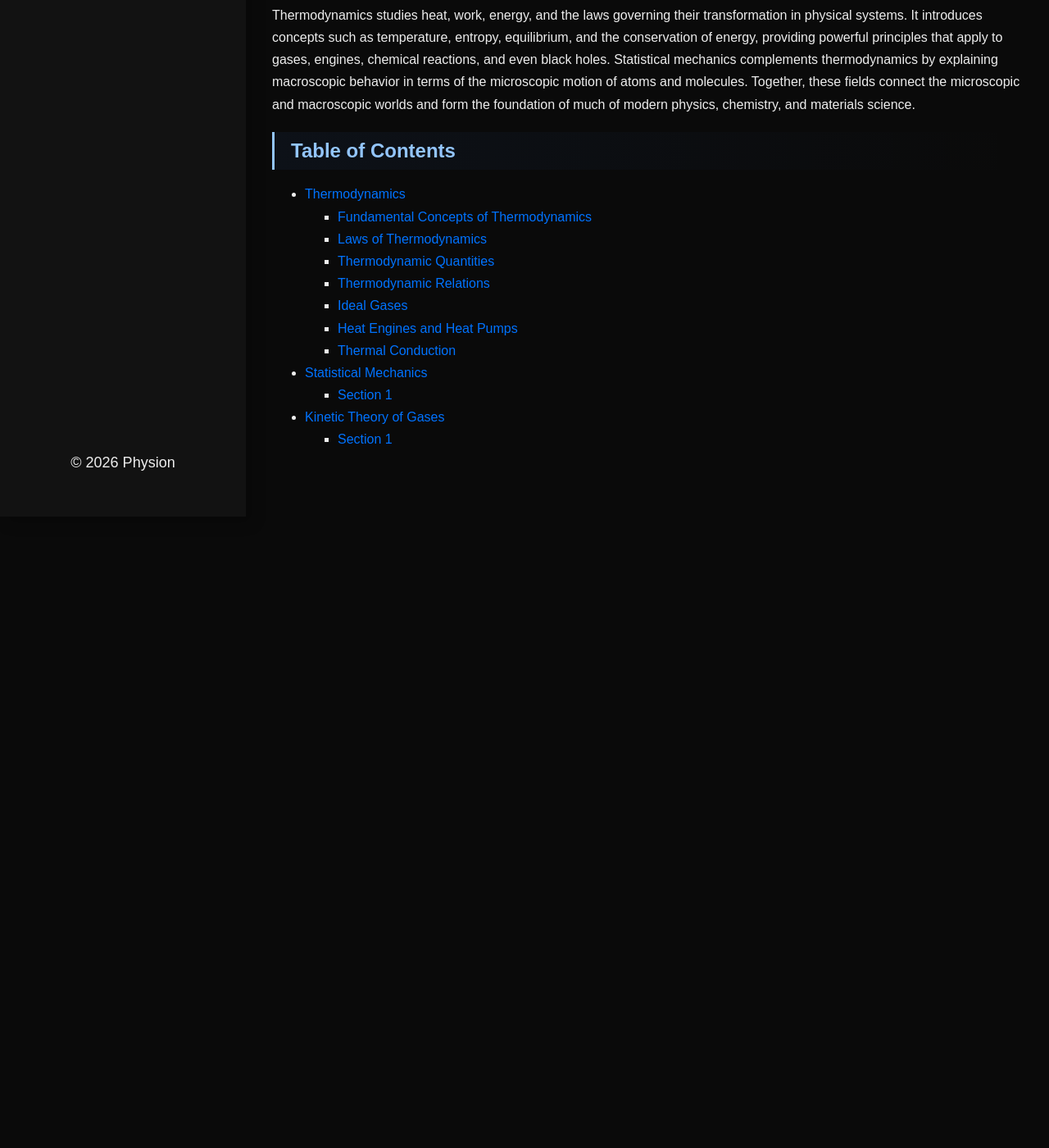
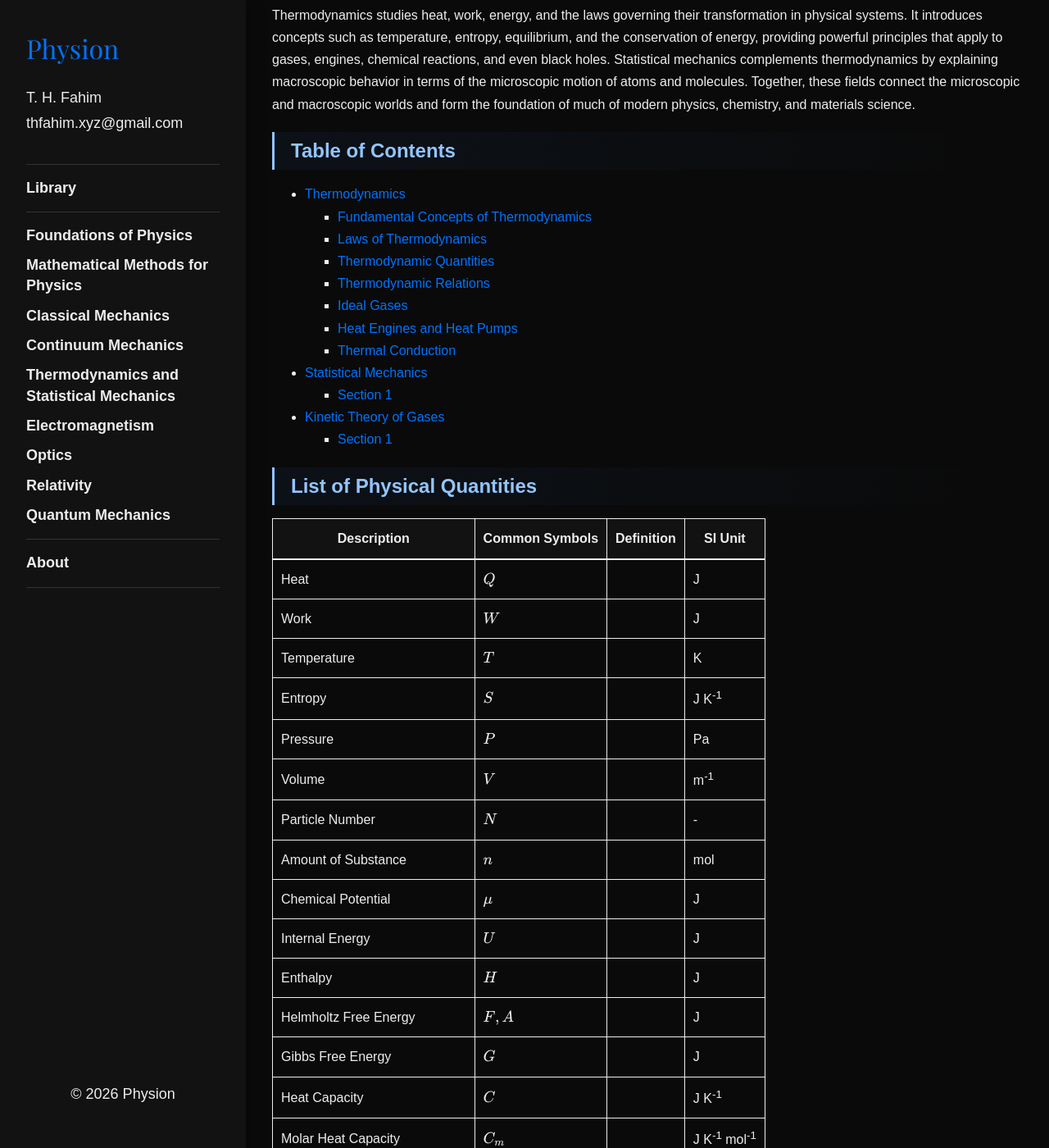
Before and after one commit to thfahim-xyz/physion, a Jekyll site: the page built from books/tdsm/tdsm.md, in a window 1280 px wide and 1400 px high, scrolled down 866 px. Shown: the whole window at 82% size. Built offline with Jekyll 4.4.1, drawn with Linux system fonts in a browser that asks for light colours; before the commit the page ends 1496 px from its top, so only the background shows below that; some of the changed text lies outside the part shown.

Commit message:
Update List of Quantities

```diff
--- a/books/tdsm/tdsm.md
+++ b/books/tdsm/tdsm.md
@@ -32,3 +32,34 @@ Thermodynamics studies heat, work, energy, and the laws governing their transfor
         </li>
     {% endfor %}
 </ul>
+
+## List of Physical Quantities
+
+| Description                    | Common Symbols | Definition | SI Unit                           |
+|--------------------------------|----------------|------------|-----------------------------------|
+| Heat                           | $ Q $          | $  $       | J                                 |
+| Work                           | $ W  $         | $  $       | J                                 |
+| Temperature                    | $ T $          | $  $       | K                                 |
+| Entropy                        | $ S $          | $  $       | J K<sup>-1</sup>                  |
+| Pressure                       | $ P $          | $  $       | Pa                                |
+| Volume                         | $ V $          | $  $       | m<sup>-1</sup>                    |
+| Particle Number                | $ N $          | $  $       | -                                 |
+| Amount of Substance            | $ n $          | $  $       | mol                               |
+| Chemical Potential             | $ \mu $        | $  $       | J                                 |
+| Internal Energy                | $ U $          | $  $       | J                                 |
+| Enthalpy                       | $ H $          | $  $       | J                                 |
+| Helmholtz Free Energy          | $ F, A $       | $  $       | J                                 |
+| Gibbs Free Energy              | $ G $          | $  $       | J                                 |
+| Heat Capacity                  | $ C $          | $  $       | J K<sup>-1</sup>                  |
+| Molar Heat Capacity            | $ C_m $        | $  $       | J K<sup>-1</sup> mol<sup>-1</sup> |
+| Specific Heat Capacity         | $ c $          | $  $       | J K<sup>-1</sup> kg<sup>-1</sup>  |
+| Compressibility                | $ \beta $      | $  $       | -                                 |
+| Thermal Expansion Coefficients | $ \alpha $     | $  $       | -                                 |
+| Molar Mass                     | $ M $          | $  $       | kg mol<sup>-1</sup>               |
+| Mass Density                   | $ \rho $       | $  $       | kg m<sup>-3</sup>                 |
+| Heat Capacity Ratio            | $ \gamma $     | $  $       | 1                                 |
+| Efficiency                     | $ \eta $       | $  $       | 1                                 |
+| Heat Flux Density              | $  $           | $  $       | -                                 |
+| Heat Current                   | $  $           | $  $       | -                                 |
+| Thermal Conductivity           | $  $           | $  $       | -                                 |
+| Thermal Diffusivity            | $  $           | $  $       | -                                 |
```
Also changed, not shown: books/cont_mech/cont_mech.md (+6 -0 lines), books/em/em.md (+6 -0 lines), books/qm/qm.md (+6 -0 lines), books/rel/rel.md (+6 -0 lines), books/tdsm/tdsm02/01.md (+2 -2 lines).
